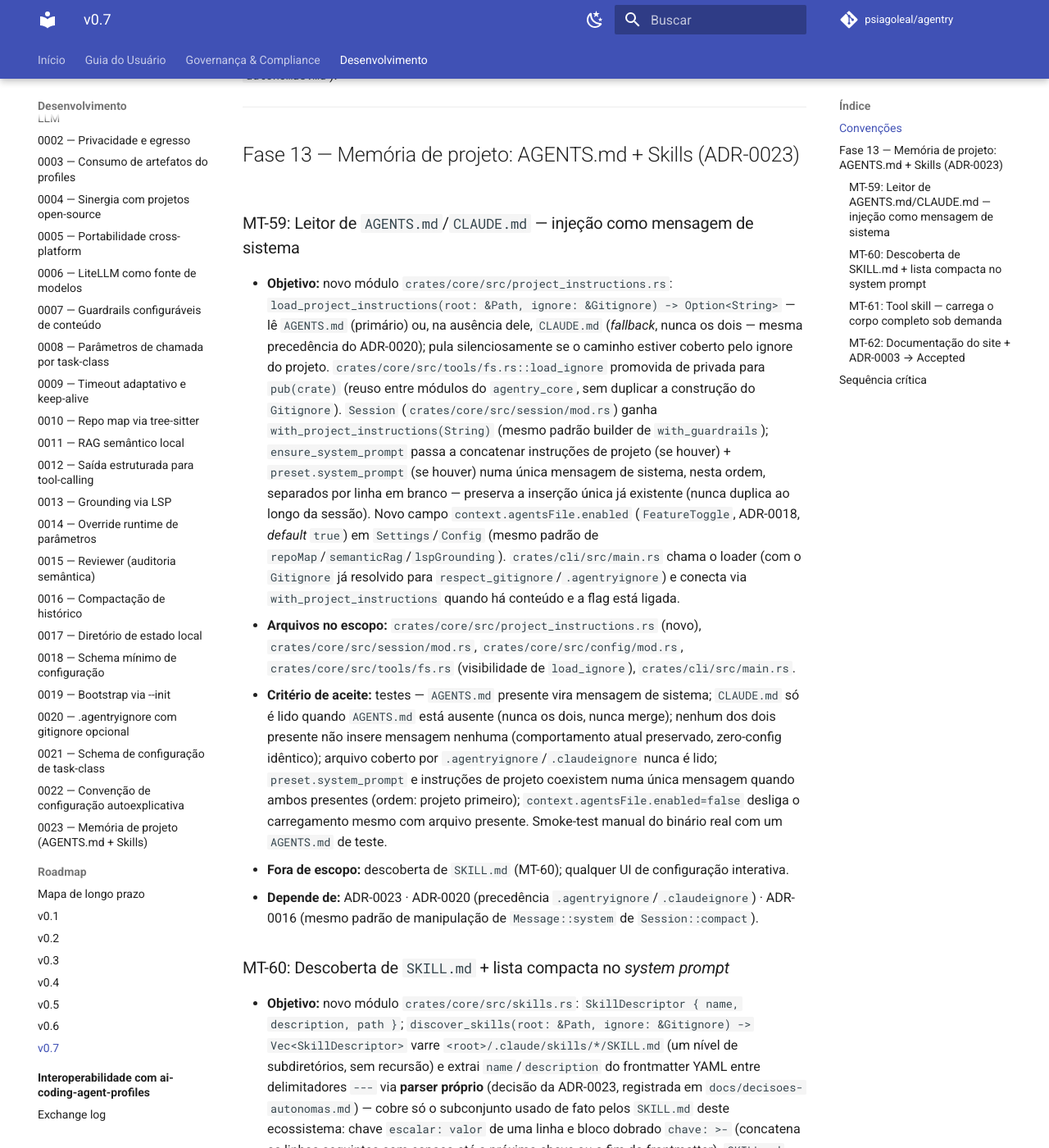
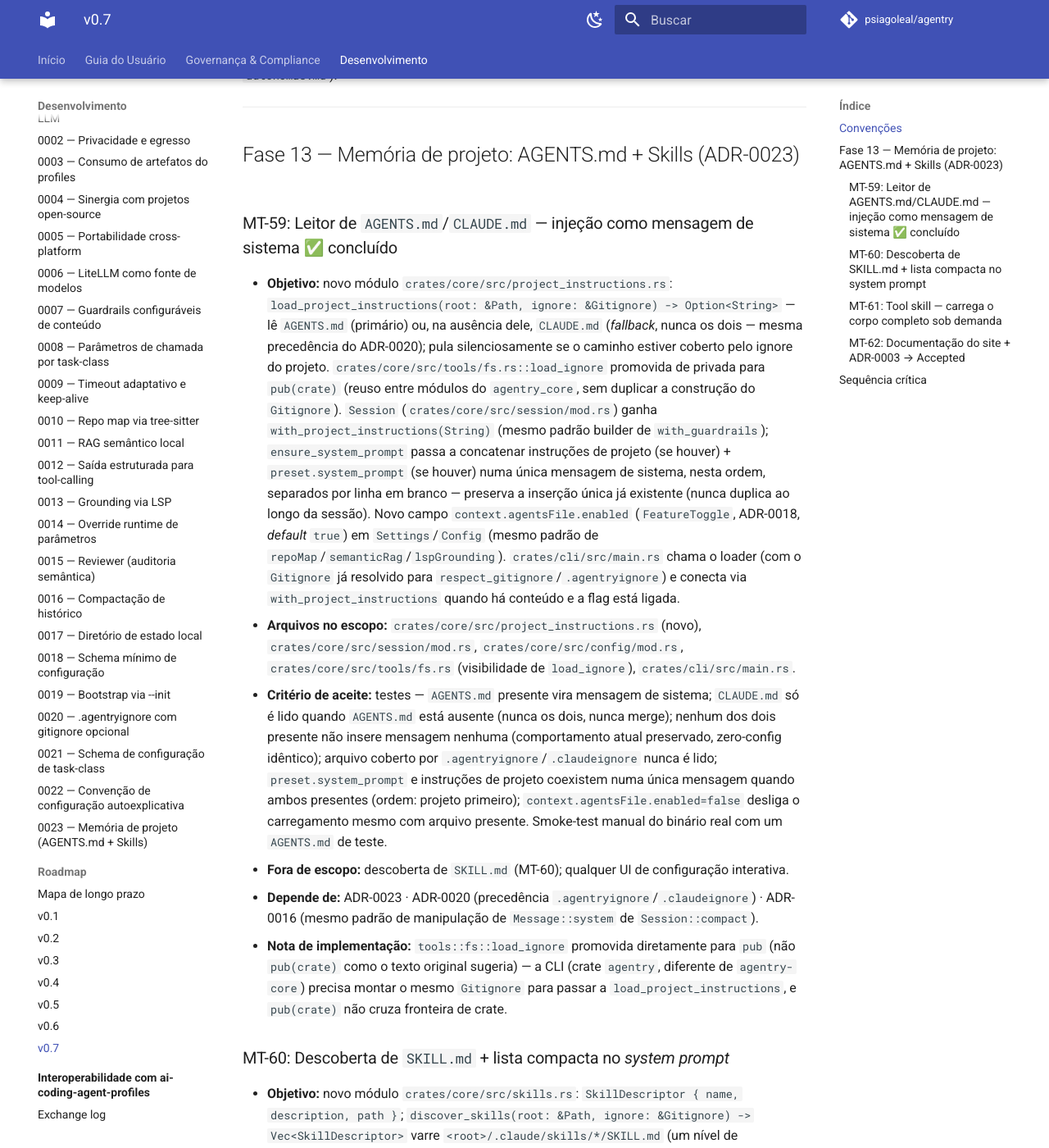
Before and after one commit to psiagoleal/agentry, an MkDocs documentation site: the page built from docs/roadmap-v0.7.md, in a window 1280 px wide and 1400 px high, scrolled down 444 px. Shown: the whole window at 82% size. Built offline with MkDocs 1.6.1 and Material for MkDocs 9.7.7, drawn with Linux system fonts in a browser that asks for light colours; comment, search, counter and statistics services are not loaded.

Commit message:
docs(handoff): marca MT-59 concluído; próximo passo é o MT-60
roadmap-v0.7.md e CURRENT-STATE.md refletem o loader de
AGENTS.md/CLAUDE.md funcionando de ponta a ponta; anota a correção
de visibilidade de load_ignore (pub, não pub(crate) -- cruza
fronteira de crate).

{agente: Claude Code; modelo: claude-sonnet-5}

```diff
--- a/docs/roadmap-v0.7.md
+++ b/docs/roadmap-v0.7.md
@@ -19,7 +19,7 @@ nesta fase** — decisão explícita da ADR-0023 (parser de frontmatter próprio
 
 ## Fase 13 — Memória de projeto: AGENTS.md + Skills (ADR-0023)
 
-### MT-59: Leitor de `AGENTS.md`/`CLAUDE.md` — injeção como mensagem de sistema
+### MT-59: Leitor de `AGENTS.md`/`CLAUDE.md` — injeção como mensagem de sistema ✅ concluído
 - **Objetivo:** novo módulo `crates/core/src/project_instructions.rs`:
   `load_project_instructions(root: &Path, ignore: &Gitignore) -> Option<String>` — lê
   `AGENTS.md` (primário) ou, na ausência dele, `CLAUDE.md` (*fallback*, nunca os dois — mesma
@@ -49,6 +49,10 @@ nesta fase** — decisão explícita da ADR-0023 (parser de frontmatter próprio
   interativa.
 - **Depende de:** ADR-0023 · ADR-0020 (precedência `.agentryignore`/`.claudeignore`) ·
   ADR-0016 (mesmo padrão de manipulação de `Message::system` de `Session::compact`).
+- **Nota de implementação:** `tools::fs::load_ignore` promovida diretamente para `pub`
+  (não `pub(crate)` como o texto original sugeria) — a CLI (crate `agentry`, diferente de
+  `agentry-core`) precisa montar o mesmo `Gitignore` para passar a
+  `load_project_instructions`, e `pub(crate)` não cruza fronteira de crate.
 
 ### MT-60: Descoberta de `SKILL.md` + lista compacta no *system prompt*
 - **Objetivo:** novo módulo `crates/core/src/skills.rs`: `SkillDescriptor { name,
```
Also changed, not shown: docs/CURRENT-STATE.md (+24 -12 lines).
